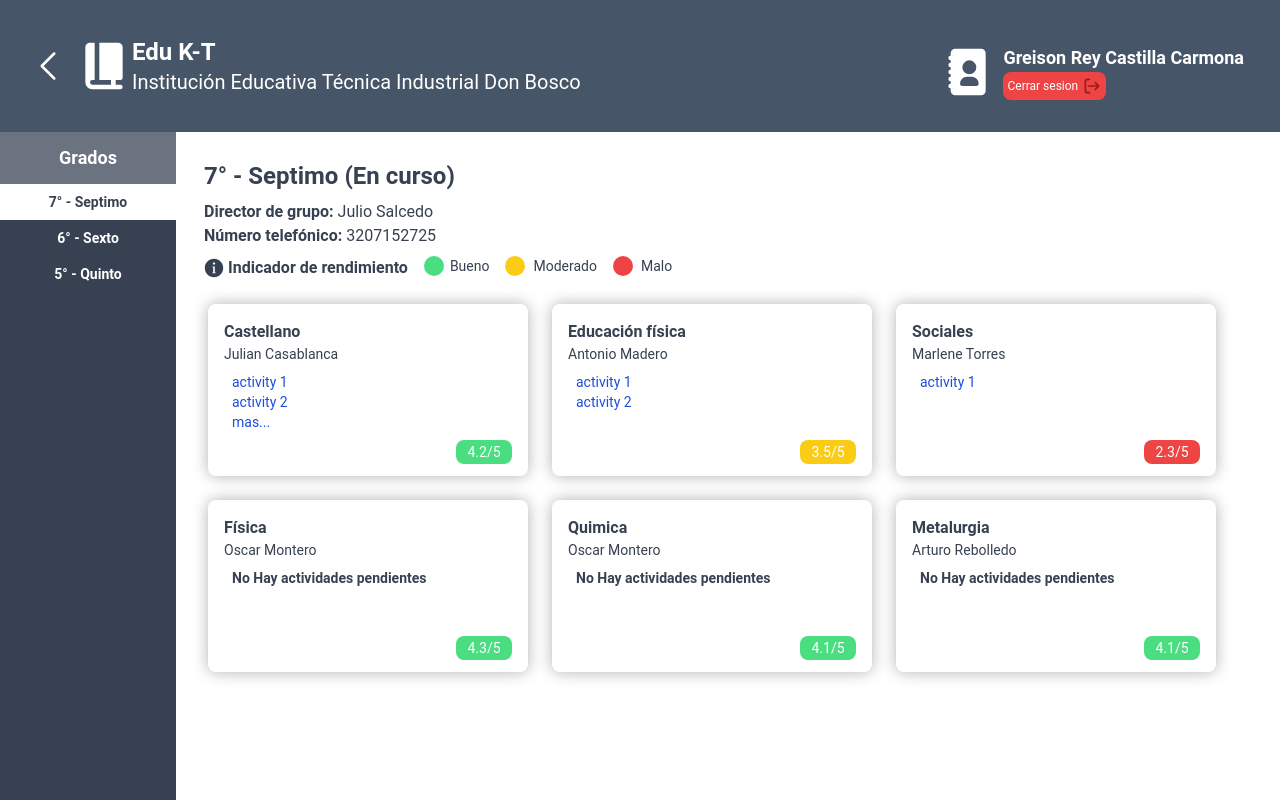
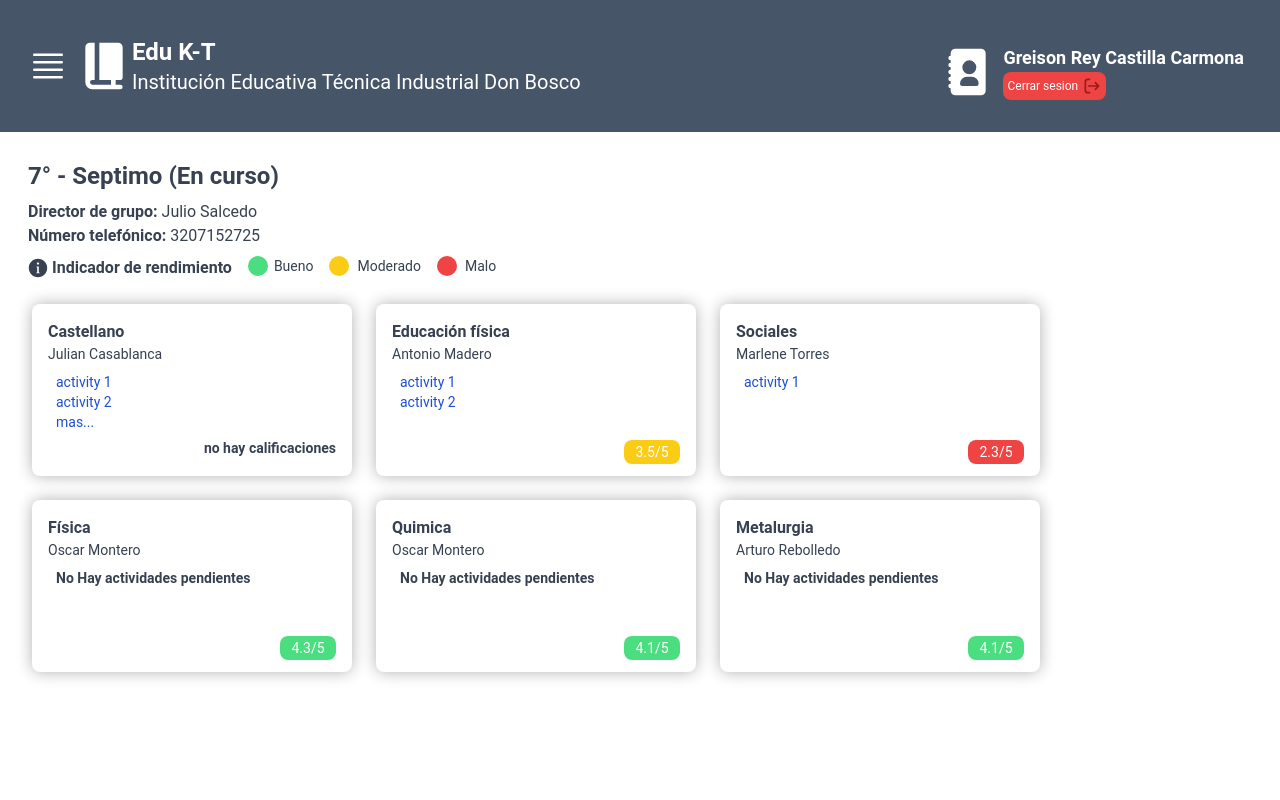
Before and after one commit to GreisonCastilla/Edu-K-T, a Vue app: page / in a window 1280 px wide. Built offline with nearby package versions, Linux system fonts and the light colour scheme.

Commit message:
new function to sideBar sm screen

```diff
--- a/src/App.vue
+++ b/src/App.vue
@@ -2,7 +2,7 @@
 
     import CardCourse from './components/Cardcourse/CardCourse.vue';
     import Indicator from './components/Indicator.vue';
-    import data from './components/Cardcourse/courses.json'
+    import data from './courses.json'
     import Title from './components/Title.vue';
     import SideBar from './components/SideBar.vue';
     import Hero from './components/Hero.vue';
--- a/src/components/Cardcourse/ShowGrade.vue
+++ b/src/components/Cardcourse/ShowGrade.vue
@@ -9,7 +9,12 @@
 <template>
 
     <div class="average select-none">
-        <div v-if="average>=4.0" class="grade h-6 w-14 bg-green-400 rounded-lg text-center">
+
+        <div v-if="average==null">
+            <b class="text-sm">no hay calificaciones</b>
+        </div>
+
+        <div v-else-if="average>=4.0" class="grade h-6 w-14 bg-green-400 rounded-lg text-center">
         <p class="text-white h-6 text-sm pt-0.5 mt-1">{{average}}/5</p>
         </div>
 
--- a/src/components/Hero.vue
+++ b/src/components/Hero.vue
@@ -1,7 +1,6 @@
 <script setup>
     import { showSideBar } from '../composables/useSideBar';
     import SesionInfo from './SesionInfo.vue';
-    let name="Greison Rey Castilla Carmona"
 
 </script>
 
--- a/src/components/SesionInfo.vue
+++ b/src/components/SesionInfo.vue
@@ -1,3 +1,10 @@
+<script setup>
+
+    import SignOut from './SignOut.vue';
+    let name = "Greison Rey Castilla Carmona"
+
+</script>
+
 <template>
     <div class=" text-center pt-4 pb-1 w-full flex-col lg:w-fit lg:pr-2 lg:flex-row items-center ">
 
@@ -18,10 +25,3 @@
 
     </div>
 </template>
-
-<script setup>
-
-    import SignOut from './SignOut.vue';
-    let name = "Greison Rey Castilla Carmona"
-
-</script>
--- a/src/components/SideBar.vue
+++ b/src/components/SideBar.vue
@@ -1,15 +1,9 @@
 <script setup>
-    import {ref} from 'vue'
     import { showSideBar } from '../composables/useSideBar';
-    import options from "./options.json"
     import SesionInfo from './SesionInfo.vue';
-    let nombre = "Greison Rey Castilla Carmona"
 
-    let selected = ref(options[0])
     import { actualGrade } from '../composables/useGrades';
-    import data from "../components/Cardcourse/courses.json"
-
-    console.log(data[0].name)
+    import data from "../courses.json"
 
 </script>
 
@@ -42,4 +36,15 @@
 
 
     </div>
+
+    <div class="sidebar transform flex flex-col -translate-x-full
+     bg-transparent relative min-w-44 transition
+     duration-500 ease-in-out text-black z-20 min-h-full md:hidden"
+
+     :class="{'absolute translate-x-0 duration-500 ease-in-out z-20 md:hidden':showSideBar}"
+     @click="showSideBar=!showSideBar"
+     >
+
+    </div>
+
 </template>
--- a/src/components/options.json
+++ /dev/null
@@ -1,8 +0,0 @@
-[
-    "7° - Septimo",
-    "6° - Sexto",
-    "5° - Quinto",
-    "4° - Cuarto",
-    "3° - Tercero"
-
-]
--- a/src/composables/useSideBar.js
+++ b/src/composables/useSideBar.js
@@ -1,2 +1,2 @@
 import {ref} from 'vue'
-export const showSideBar = ref(true)
+export const showSideBar = ref(false)
--- a/src/components/Cardcourse/courses.json
+++ b/src/courses.json
@@ -17,7 +17,7 @@
           "activity 2",
           "activity 2"
         ],
-        "average": 4.2
+        "average":null
       },
       {
         "name": "Educación física",
```
Also changed, not shown: src/components/Cardcourse/CardCourse.vue (+4 -5 lines), src/grade.json (deleted, +0 -20 lines).
